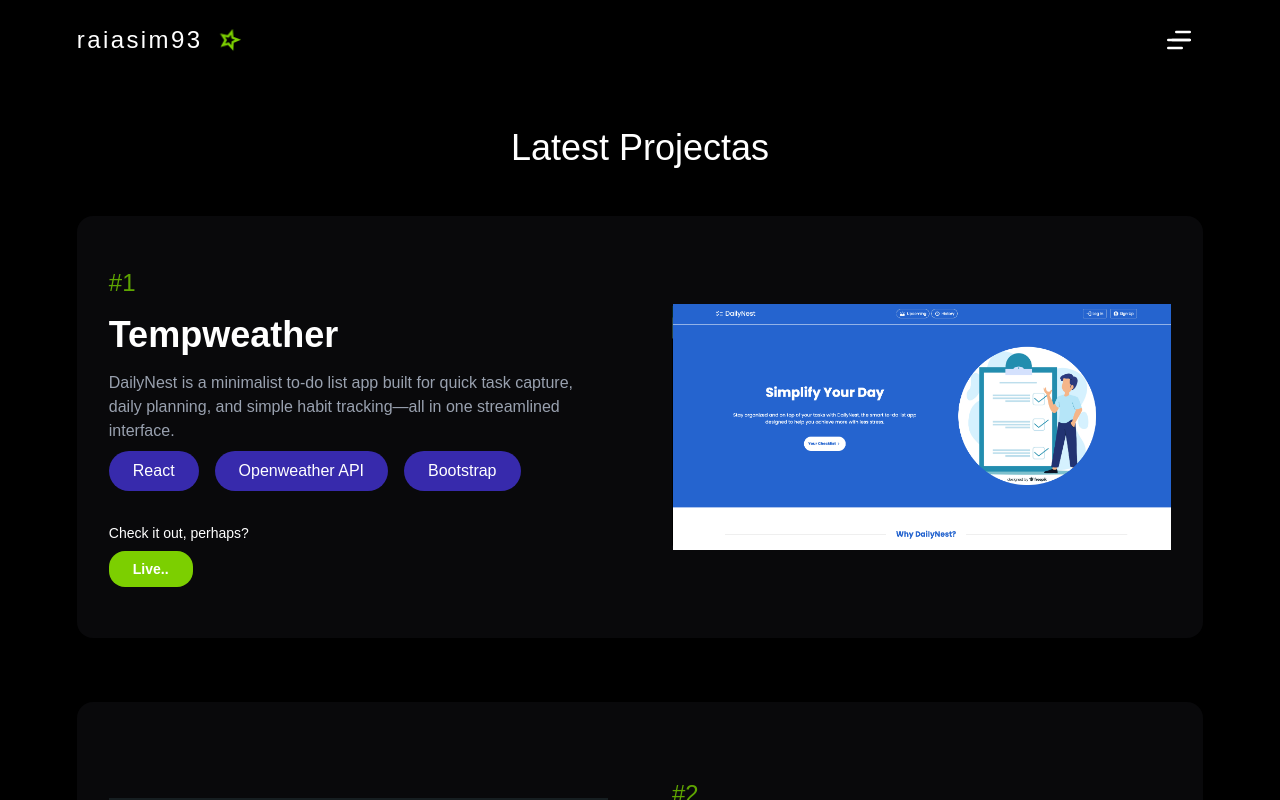
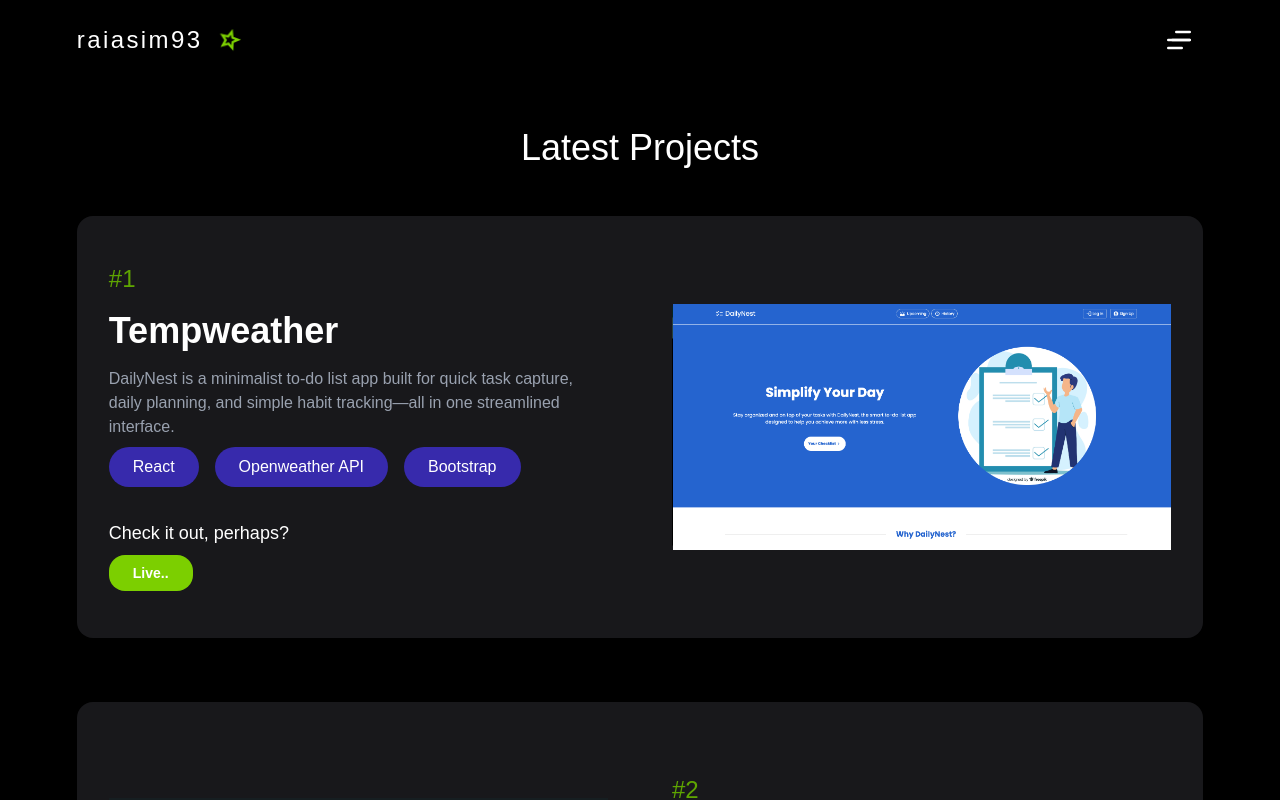
Before and after one commit to raiasim93/my-portfolio, a Next.js app: page /projects in a window 1280 px wide. Shown: the top 800 px of the page. Built offline with nearby package versions, Linux system fonts and the light colour scheme.

Commit message:
Hotfix: Fix typo

```diff
--- a/src/app/projects/ProjectSection.tsx
+++ b/src/app/projects/ProjectSection.tsx
@@ -43,11 +43,11 @@ const ProjectSection = () => {
   ]
   return (
     <section className='bg-black min-h-screen  px-[6vw] 2xl:px-[16vw]'>
-      <h1 className='flex justify-center py-12 text-2xl lg:text-4xl'> Latest Projectas </h1>
+      <h1 className='flex justify-center py-12 text-2xl lg:text-4xl'> Latest Projects </h1>
       <div className='max-w-7xl rounded-2xl flex flex-col gap-y-16'>
         {/* project card starts here */}
         {projects.map((item,index)=> (
-          <div key={index} className={`flex flex-col lg:flex-row bg-zinc-950 rounded-2xl
+          <div key={index} className={`flex flex-col lg:flex-row bg-zinc-900 rounded-2xl
                                        ${index % 2 === 0 ? 'lg:flex-row-reverse': ''} `}>
           <div className='w-full lg:w-1/2 aspect-[12/9] lg:auto relative rounded-2xl overflow-hidden '>
             <Image
@@ -72,7 +72,7 @@ const ProjectSection = () => {
 
 
             <div className='flex flex-col gap-y-2 font-light text-sm'>
-              <h3> Check it out, perhaps? </h3>
+              <h3 className='text-lg'> Check it out, perhaps? </h3>
               <button className='py-2 px-6 rounded-2xl w-fit bg-lime-500 text-md font-extrabold'> Live.. </button>
             </div>
           </div>
```
